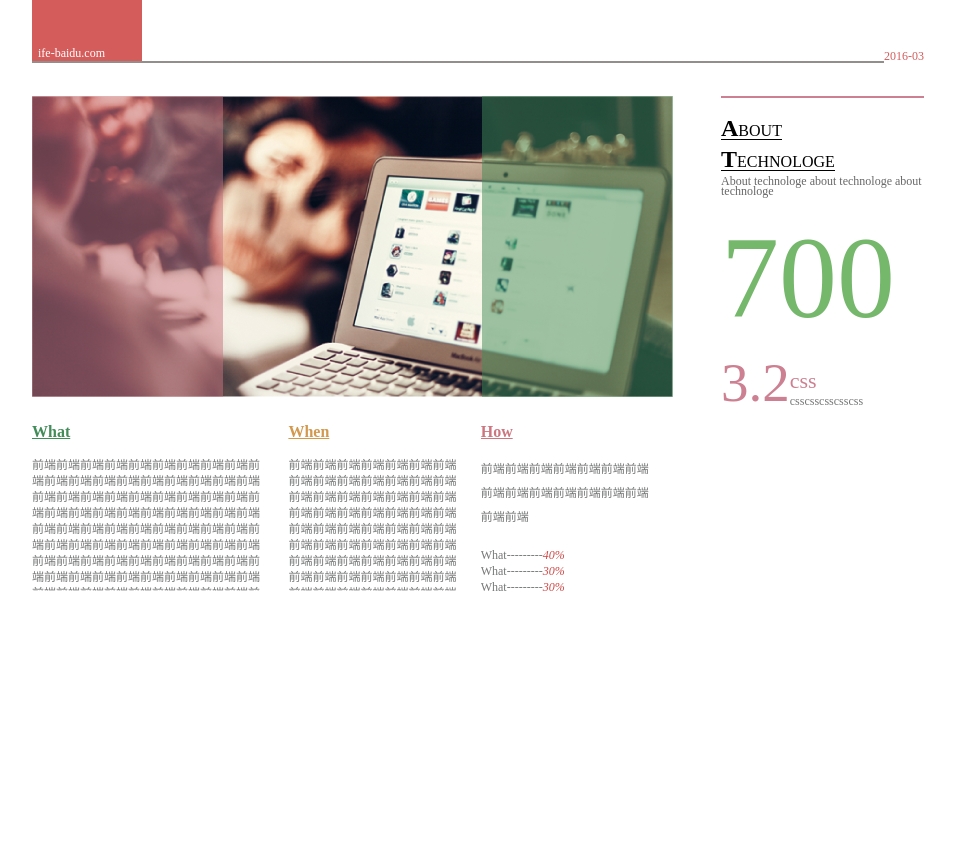
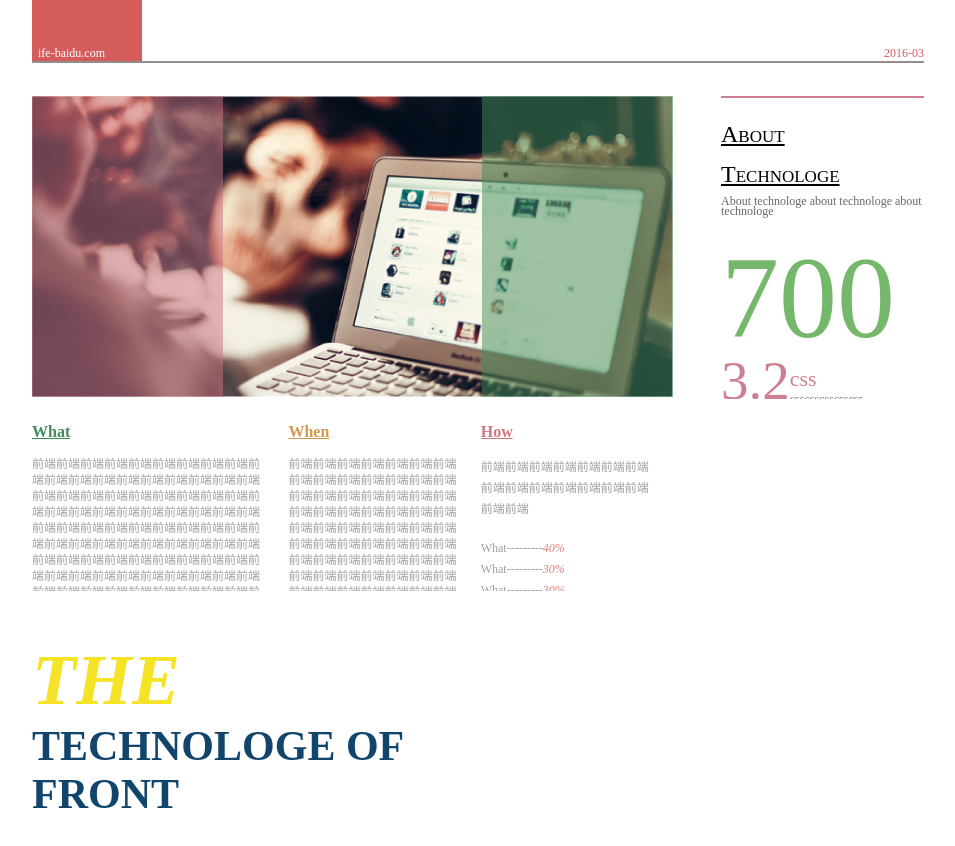
Before and after one commit to ifestudy/ife-task, a plain HTML site: page task6/icepro/task0006.html in a window 1280 px wide. Shown: the top 846 px of the page, without its empty margins (12-967 px from the left). Drawn offline with Linux system fonts and the light colour scheme.

Commit message:
调整结构，和无效内容
打卡+1
35min

```diff
--- a/task6/icepro/task0006.html
+++ b/task6/icepro/task0006.html
@@ -1,4 +1,4 @@
-<!--1:45+12+0.5+11+1:00-->
+<!--1:45+12+0.5+11+1:00+35-->
 <!doctype html>
 <html>
 <head>
@@ -56,10 +56,12 @@
 		}
 		.right-date {
 			color: #d45d5c;
+			height: 100%;
+			width: 200px;
+		}
+		.right-date span {
 			bottom: 0px;
 			right: 0px;
-			margin-top: 49px;
-			font-size: 12px;
 		}
 		.hg-grey {
 			border-color: #938e8c;
@@ -96,6 +98,7 @@
 		}
 		.cover {
 			margin-top: 33px;
+			overflow: hidden;
 		}
 		.cover-pic {
 			width: 641px;
@@ -117,13 +120,18 @@
 		}
 		.cover article p {
 			padding-right: 24px;
-			line-height: 16px;
+			opacity: 0.7;
 			font-family: 'SimSun';
+			font-size: 12px;
+			font-family: "SimSun";
+			color: rgb(118, 119, 119);
+			line-height: 1.333;
 		}
 		.cover article section {
 			float: left;
 			overflow: hidden;
 			height: 168px;
+
 		}
 		/* TODO:chrome加粗 */
 		/* 无法实现chrome的加粗 */
@@ -146,12 +154,19 @@
 			width: 30%;
 			color: #cc7680;
 		}
-		.cover article .lh-24 {
-			line-height: 24px;
+		.cover article section:nth-child(3) p {
+			line-height: 1.75;
+			font-family: "SimSun";
+			color: rgb(118, 119, 119);
 		}
-		.cover article .what{
+
+		}
+		.cover article .what {
 			font-size: 12px;
 			line-height: 16px;
+		}
+		.cover-wrap {
+			overflow: hidden;
 		}
 		.what span {
 			color: #cd4a48;
@@ -171,28 +186,24 @@
 		.left {
 			float: left;
 		}
+
 		.title {
-			font-size: 16px;
-			border-bottom: 1px solid #000;
-			text-transform: uppercase;
-			margin: 0px;
-			line-height: 28px;
-			margin-top: 16px;
+			font-size: 24px;
+			text-decoration: underline;
+			font-variant: small-caps;
+			line-height: 40px;
 		}
 
-		.title  strong{
-			font-size: 24px;
-		}
 		.cover-about p {
 			margin-top:16px;
 		}
 		.subtitle  {
-			margin-top: 0px !important;
+			font-size: 12px;
+			margin-top: 2px !important;
 			word-wrap: break-word;
 			font-size: 12px;
 			color: #676767;
 			font-family: 'KaiTi';
-			margin: 0px;
 			line-height: 10px;
 		}
 		.headline {
@@ -202,7 +213,10 @@
 		.css {
 			position: absolute;
 			bottom: 0px;
-			margin-bottom: -11px;
+			margin-bottom: -9px;
+		}
+		.css > div {
+			float: left;
 		}
 		.marked {
 			font-size: 55px;
@@ -218,20 +232,34 @@
 		.mixture .top {
 			font-size: 22px;
 		}
-		.css > div {
-			float: left;
+		.home-page {
+			margin-top: 48px;
+			width: 415px;
 		}
+		.home-page article header h2 {
+			font-size: 42px;
+			font-family: "SimHei";
+			color: #11456b;
+			/*line-height: 16px;*/
+		}
+		.home-page header h2 > span {
+			color: #f5e327;
+			font-size: 72px;
+		}
+
 	</style>
 </head>
 <body>
 <nav>
 	<div class="logo"><span>ife-baidu.com</span></div>
-	<div class="right-date right"><time>2016-03</time></div>
+	<div class="right-date right"><span><time>2016-03</time></span></div>
 </nav>
 
 <hr class="hg-grey">
 <div class="context">
 	<div class="cover">
+
+		<div class="cover-wrap">
 			<div class="cover-pic left">
 				<div class="mask c-alpha-green right"></div>
 				<div class="mask c-alpha-red left"></div>
@@ -239,9 +267,9 @@
 			</div>
 			<div class="cover-about right">
 				<p>
-				<span class="title"><strong>A</strong>bout</span>
+					<span class="title">About</span>
 					<br />
-				<span class="title"><strong>T</strong>echnologe</span>
+					<span class="title">Technologe</span>
 				</p>
 				<p class="subtitle">
 					About technologe about technologe about technologe
@@ -257,8 +285,7 @@
 				</div>
 
 			</div>
-
-		<div class="clear-both"></div>
+		</div><!--./cover-wrap -->
 
 		<article>
 			<section>
@@ -279,7 +306,7 @@
 				<header>
 					<h2>How</h2>
 				</header>
-				<p class="lh-24 fg-grey">前端前端前端前端前端前端前端前端前端前端前端前端前端前端前端前端</p>
+				<p class="fg-grey">前端前端前端前端前端前端前端前端前端前端前端前端前端前端前端前端</p>
 				<br />
 				<p class="what fg-grey">What---------<span>40%</span></p>
 				<p class="what fg-grey">What---------<span>30%</span></p>
@@ -287,7 +314,18 @@
 			</section>
 
 		</article>
+	</div><!--./cover -->
+	<div class="home-page">
+		<article class="left">
+			<header>
+				<h2><span><b><i>THE</i></b></span><b> TECHNOLOGE OF FRONT</b></h2>
+			</header>
+		</article>
+		<div class="directory right">
+
 		</div>
+	</div>
+
 </div>
 <hr class="hg-grey">
 <footer><p>ife-baidu.com</p></footer>
```
Lines whose indentation alone changed are shown as unchanged.
